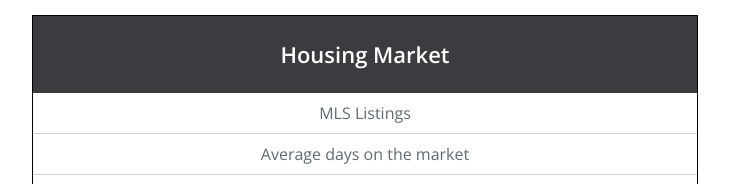
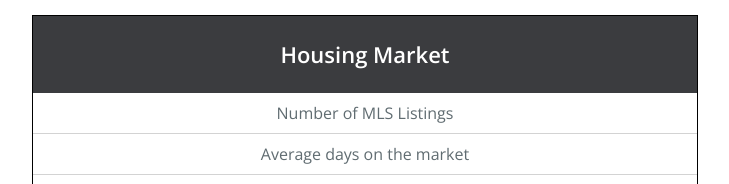
Before and after one commit to LiveBy/liveby.github.io, a website: page index.html in a window 1280 px wide. Shown: the part 4439-4623 px from the top of the page, without its empty margins (275-1004 px from the left). Drawn offline with nearby package versions, Linux system fonts and the light colour scheme.

Commit message:
Copy makes it sound like we're providing MLS listings through the API, which we absolutely cannot and don't do. Hotfix to the copy

```diff
--- a/index.html
+++ b/index.html
@@ -140,7 +140,7 @@
 
                 <li><h3>Housing Market</h3>
                     <ul>
-                        <li>MLS Listings</li>
+                        <li>Number of MLS Listings</li>
                         <li>Average days on the market </li>
                         <li>Average price per square foot </li>
                         <li>Average year built </li>
```
